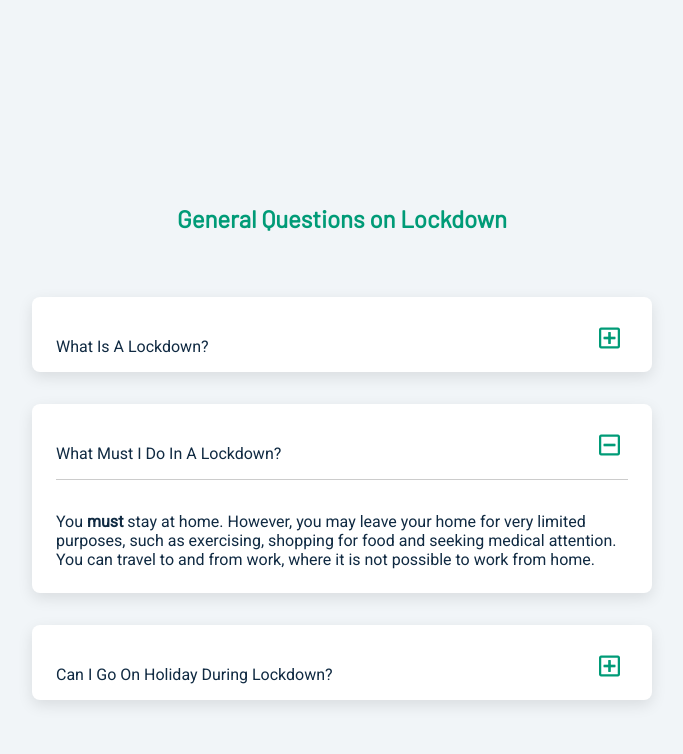
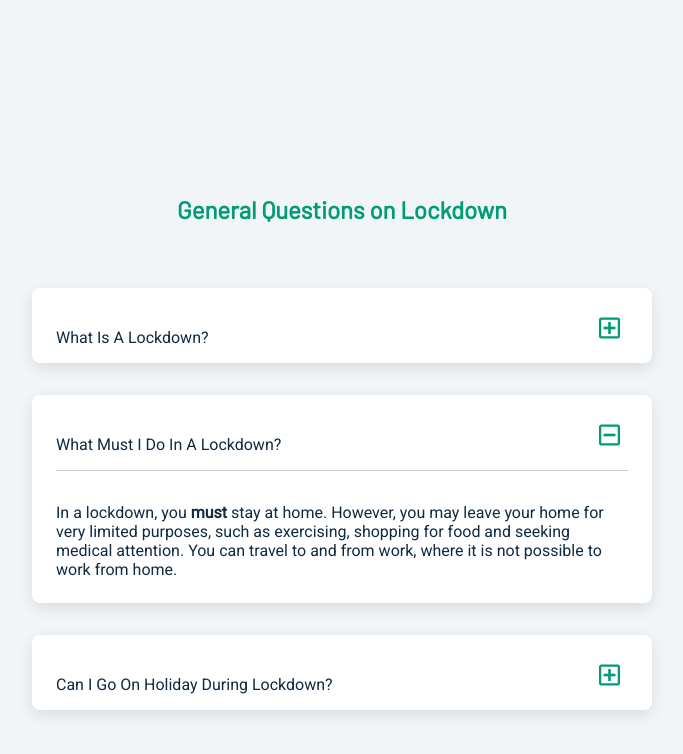
Before and after one commit to derektypist/questions, a plain HTML site: page index.html in a window 1280 px wide. Both pictures are taken after a click on the button 778 px from the left and 502 px from the top of the page. Shown: the whole page, without its empty margins (298-981 px from the left). Drawn offline with Linux system fonts and the light colour scheme.

Commit message:
Added words In a lockdown - index.html

```diff
--- a/index.html
+++ b/index.html
@@ -51,7 +51,7 @@
                 <!-- Question Text -->
                 <div class="question-text">
                     <!-- Make the word must in bold type -->
-                    <p>You <strong>must</strong> stay at home.  However, you may leave your home for very limited purposes, such as exercising, shopping for food and seeking medical attention.  You can travel to and from work, where it is not possible to work from home.</p>
+                    <p>In a lockdown, you <strong>must</strong> stay at home.  However, you may leave your home for very limited purposes, such as exercising, shopping for food and seeking medical attention.  You can travel to and from work, where it is not possible to work from home.</p>
                 </div>
 
             </article>
```
